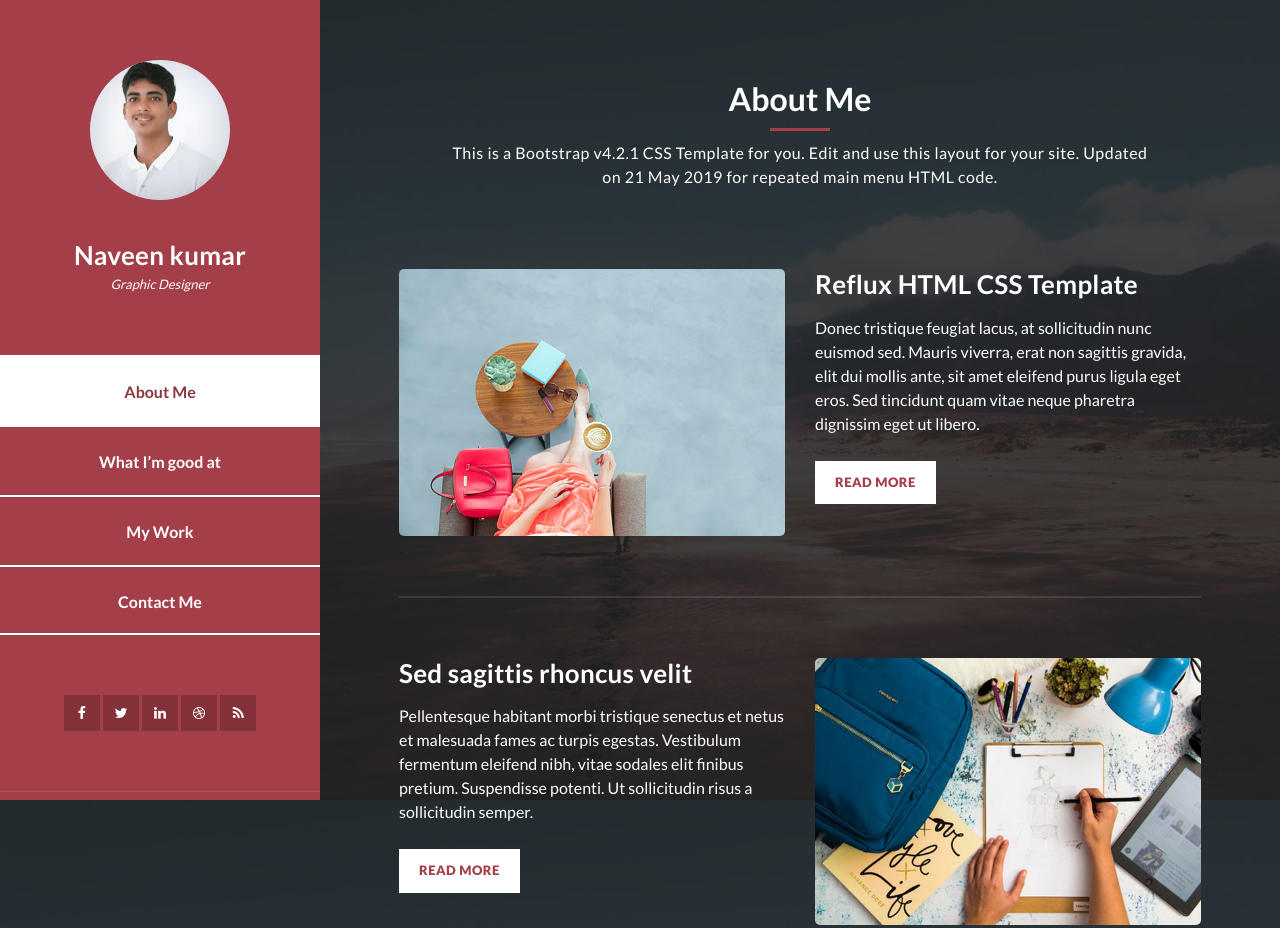
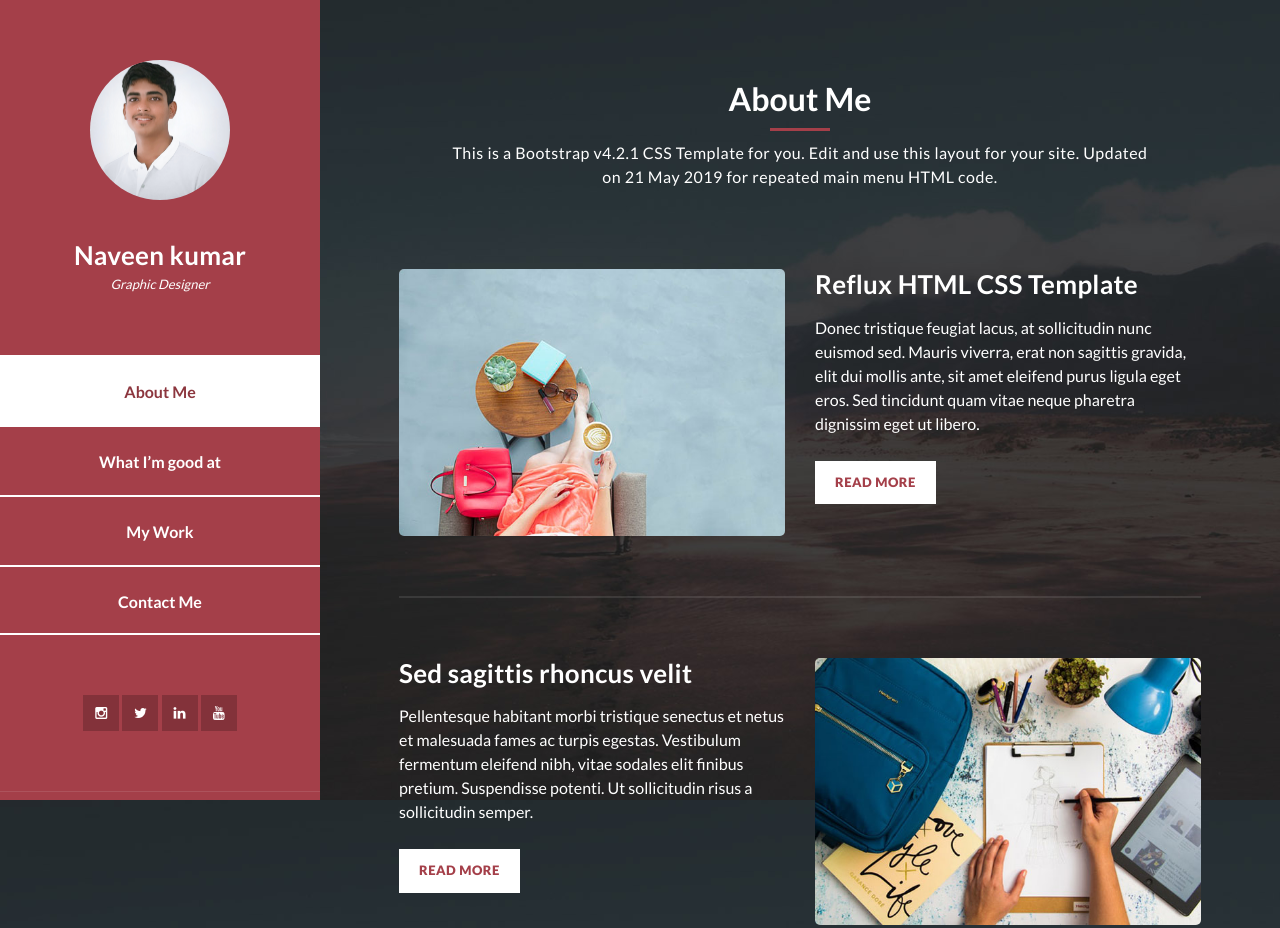
Before and after one commit to naveenclickz/naveenclickz.github.io, a plain HTML site: page index.html in a window 1280 px wide. Shown: the top 928 px of the page. Drawn offline with Linux system fonts and the light colour scheme.

Commit message:
initial commit2

```diff
--- a/index.html
+++ b/index.html
@@ -49,20 +49,17 @@ https://templatemo.com/tm-531-reflux
                     <div class="social-network">
                         <ul class="soial-icons">
                             <li>
-                                <a href="https://fb.com/templatemo"><i class="fa fa-facebook"></i
+                                <a href="https://www.instagram.com/navee_clickz?r=nametag"><i class="fa fa-instagram"></i
                   ></a>
                             </li>
                             <li>
-                                <a href="#"><i class="fa fa-twitter"></i></a>
+                                <a href="https://twitter.com/NaveenAlbums?t=gAuerauv4GafKeeqwferGg&s=08"><i class="fa fa-twitter"></i></a>
                             </li>
                             <li>
-                                <a href="#"><i class="fa fa-linkedin"></i></a>
+                                <a href="https://www.linkedin.com/in/naveen-kumar-1481a7219"><i class="fa fa-linkedin"></i></a>
                             </li>
                             <li>
-                                <a href="#"><i class="fa fa-dribbble"></i></a>
-                            </li>
-                            <li>
-                                <a href="#"><i class="fa fa-rss"></i></a>
+                                <a href="https://youtube.com/channel/UCYBI0xAk9uvcJtoY6fOfS2Q"><i class="fa fa-youtube"></i></a>
                             </li>
                         </ul>
                     </div>
```
